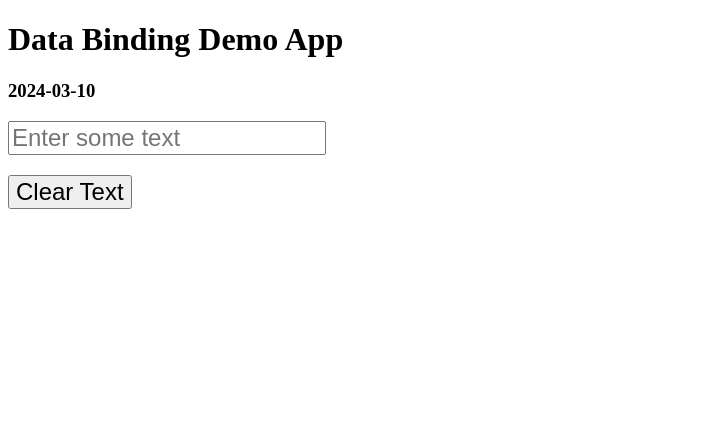
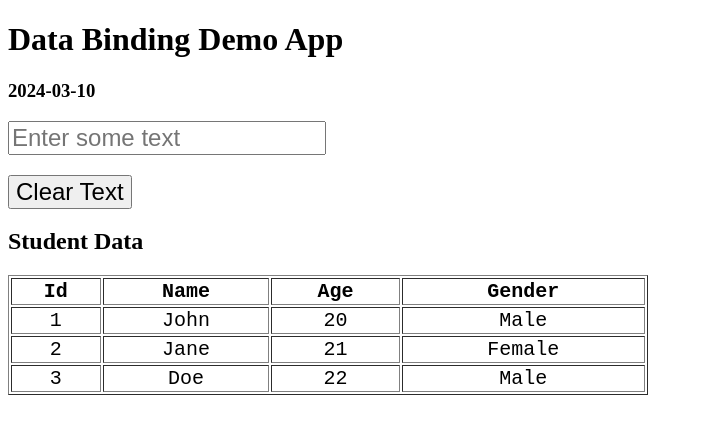
Before and after one commit to sodhipinky/data-bind, an Angular app: page / in a window 1280 px wide. Shown: the top 434 px of the page, without its empty margins (0-703 px from the left). Built offline with nearby package versions, Linux system fonts and the light colour scheme.

Commit message:
created a table to display the data using custom pipe

```diff
--- a/src/app/components/data-form/data-form.component.html
+++ b/src/app/components/data-form/data-form.component.html
@@ -2,3 +2,36 @@
 <input type="text" name="value" placeholder="Enter some text" style="font-size: x-large;" [(ngModel)]="value">
 <h2>{{ value | uppercase }}</h2>
 <button type="button" style="font-size: x-large;" (click)="clearValue()">Clear Text</button>
+
+<h2>Student Data</h2>
+<table border=1 style="width: 50vw; text-align: center; font-family: monospace; font-size: x-large;">
+    <tr>
+        <th>
+            Id
+        </th>
+        <th>
+            Name
+        </th>
+        <th>
+            Age
+        </th>
+        <th>
+            Gender
+        </th>
+    </tr>
+    @for (student of students; track student.id) {
+    <tr>
+        <td>
+            {{ student.id }}
+        </td>
+        <td>
+            {{ student.name }}
+        </td>
+        <td>
+            {{ student.age }}
+        </td>
+        <td>
+            {{ student.gender | gender }}
+        </td>
+        }
+</table>
```
